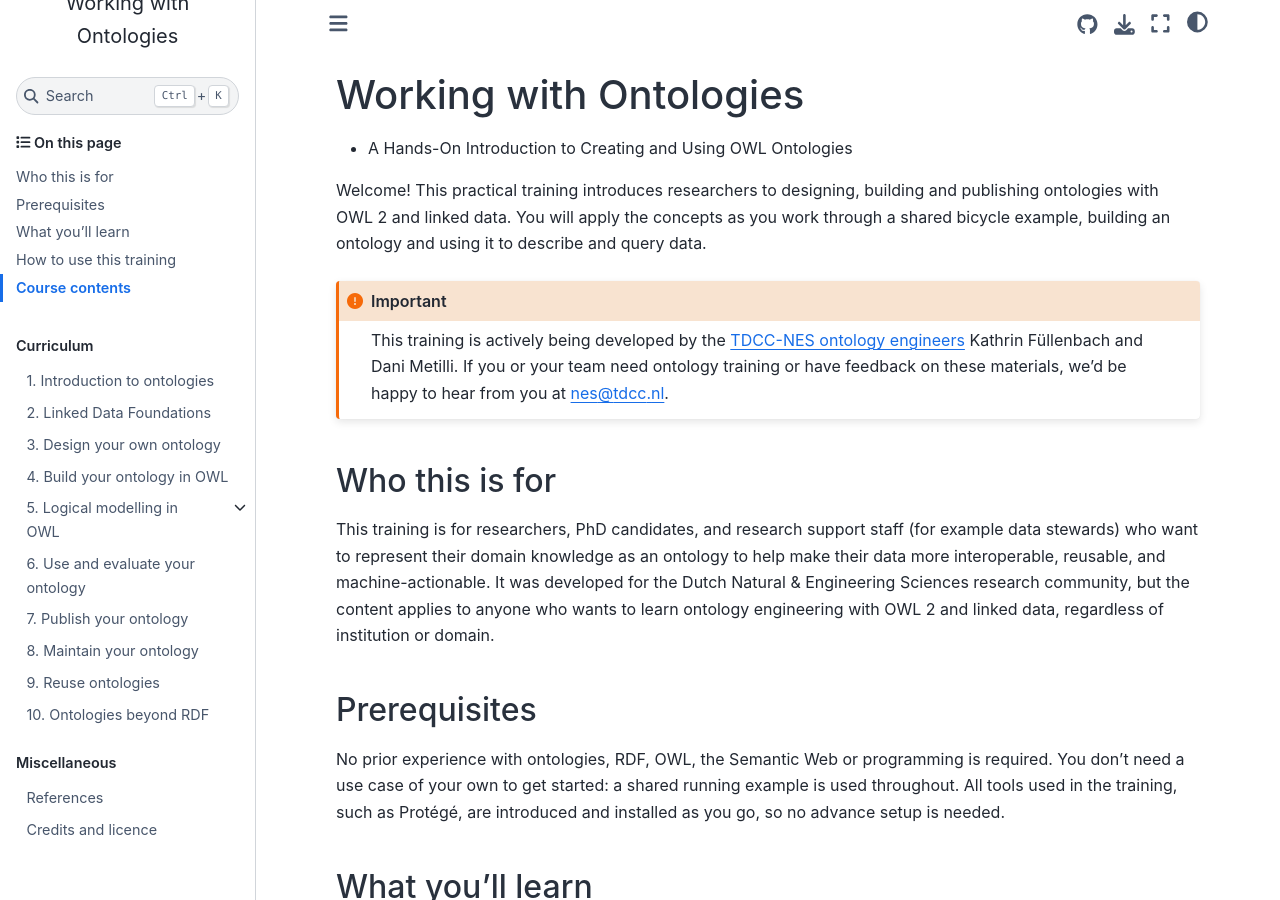
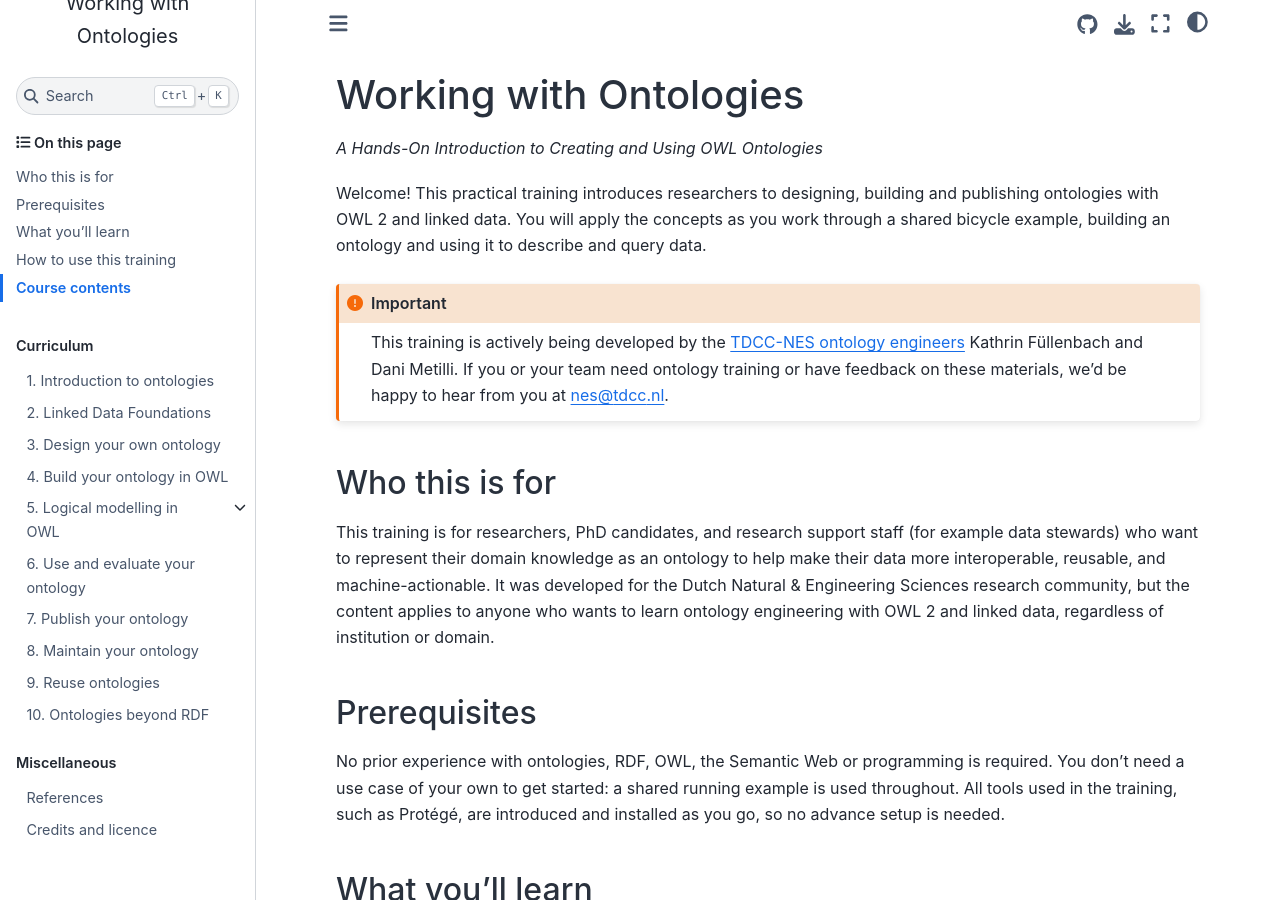
Before and after one commit to TDCC-NES/ontology-training, a Jupyter Book: the page built from book/intro.md, in a window 1280 px wide and 900 px high. Built offline with Jupyter Book 1.0.4 settings and Sphinx 7.4.7 and the Sphinx Book theme 1.1.4, drawn with Linux system fonts in a browser that asks for light colours; comment, search, counter and statistics services are not loaded.

Commit message:
Update title formatting

```diff
--- a/book/intro.md
+++ b/book/intro.md
@@ -1,7 +1,7 @@
 (intro)=
 (overview)=
 # Working with Ontologies
-* A Hands-On Introduction to Creating and Using OWL Ontologies
+*A Hands-On Introduction to Creating and Using OWL Ontologies*
 
 Welcome! This practical training introduces researchers to designing, building and publishing ontologies with OWL 2 and linked data. You will apply the concepts as you work through a shared bicycle example, building an ontology and using it to describe and query data.
 
```
